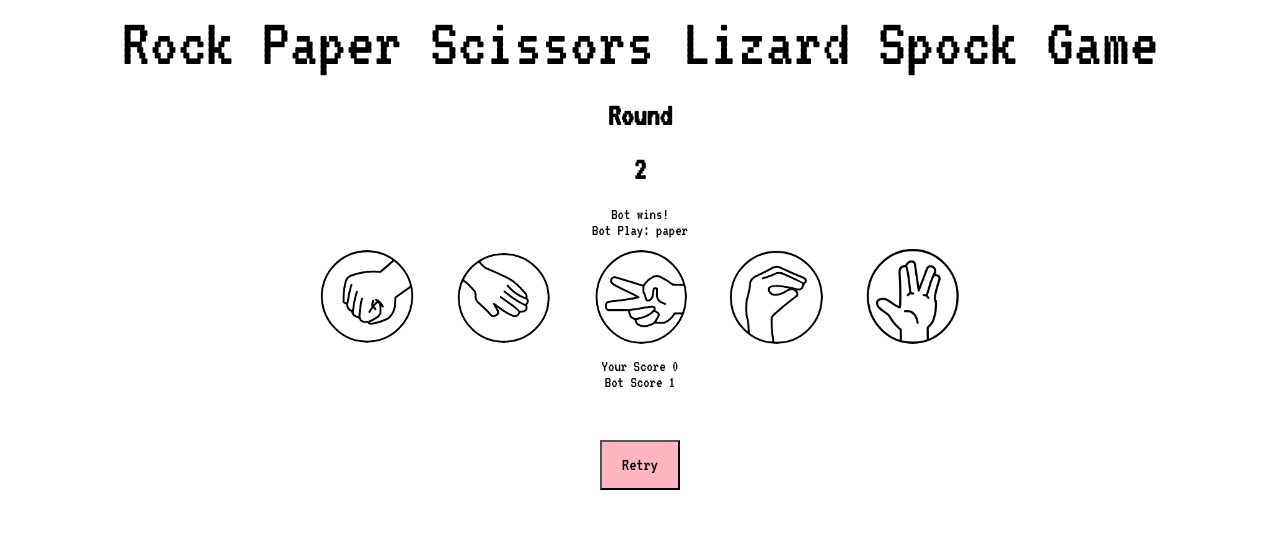
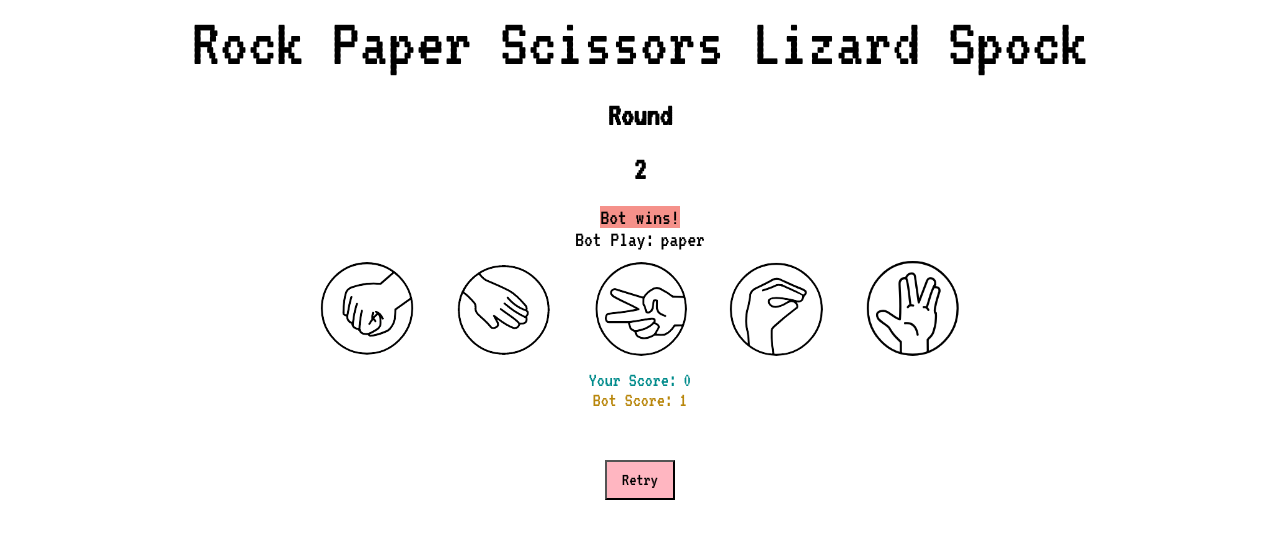
Before and after one commit to missdays/Lizard-Spock-and-Beyond, a plain HTML site: page index.html in a window 1280 px wide. Both pictures are taken after a click on the button 367 px from the left and 282 px from the top of the page. Drawn offline with Linux system fonts and the light colour scheme.

Commit message:
add background colour to winner in js, change title, css media adjustment

```diff
--- a/assets/css/style.css
+++ b/assets/css/style.css
@@ -5,6 +5,10 @@ body{
 
 #title{
     font-size: 70px;
+}
+
+.bot-win-style{
+    font-size: 22px ;
 }
 
 .game-button{
@@ -45,15 +49,25 @@ body{
     border-width: 5px;
 }
 
+.your-score-style{
+    font-size: 20px ;
+    color: darkcyan;
+}
+.bot-score-style{
+    font-size: 20px ;
+    color: darkgoldenrod;
+}
+
 .retry-btn{
-    width: 80px;
-    height: 50px;
+    width: 70px;
+    height: 40px;
     font-family:'VT323', monospace;
     font-size: large;
     margin-top: 50px;
     background-color: lightpink;
     border-width: 2px;
 }
+
 @media (max-width: 500px) {
     #title {
         font-size: 45px;
@@ -62,7 +76,7 @@ body{
 
 @media (max-width: 300px) {
     #title {
-        font-size: 20px;
+        font-size: 25px;
     }
     .game-button {
         width: 60px;
@@ -74,11 +88,20 @@ body{
     }
 
     h1{
-        font-size: 20px;
+        font-size: 15px;
     }
     .retry-btn{
         width: 40px;
         height: 25px;
         font-size: small;
     }
+    .bot-win-style{
+        font-size: 11px ;
+    }
+    .your-score-style{
+        font-size: 10px ;
+    }
+    .bot-score-style{
+        font-size: 10px ;
+    }
 }
--- a/assets/js/script.js
+++ b/assets/js/script.js
@@ -31,7 +31,9 @@ function playGame(selectedGameOption){
 
     //check if it's a draw
     if (computerOption ===selectedGameOption){
-        document.getElementById("winner").innerText="Draw!";
+        let drawText = document.getElementById("winner");
+        drawText.innerText="Draw!";
+        drawText.style.backgroundColor = "#fade8f";
     }else if(defeatedBy[selectedGameOption].includes(computerOption)) {
         playerScores();
     } else {
@@ -52,14 +54,18 @@ function playGame(selectedGameOption){
 function playerScores(){
     //tell player s/he wins
     let playerScore = parseInt(document.getElementById('player-score').innerText);
-    document.getElementById("winner").innerText="You win!";
+    let playerWinText =  document.getElementById("winner");
+    playerWinText.innerText="You win!";
+    playerWinText.style.backgroundColor = "#9dd882";
     document.getElementById("player-score").innerText = ++playerScore;
 }
 
 function botScores(){
     //tells player bot wins
     let botScore = parseInt(document.getElementById('bot-score').innerText);
-    document.getElementById("winner").innerText="Bot wins!";
+    let botWinText = document.getElementById("winner");
+    botWinText.innerText="Bot wins!";
+    botWinText.style.backgroundColor = "#f5918a";
     document.getElementById("bot-score").innerText = ++botScore;
 }
 
--- a/index.html
+++ b/index.html
@@ -19,18 +19,18 @@
 </head>
 
 <body>
-    <span id="title">Rock Paper Scissors Lizard Spock Game</span>
+    <span id="title">Rock Paper Scissors Lizard Spock</span>
    <div>
         <h1>Round</h1>
         <h1 id="round-number">1</h1>
     </div>
 
    <div>
-        <span id="winner"></span>
+        <span id="winner" class="bot-win-style"></span>
    </div>
    <div>
-        <span>Bot Play:</span>
-        <span id="bot-play"></span>
+        <span class="bot-win-style">Bot Play:</span>
+        <span id="bot-play" class="bot-win-style"></span>
     </div>
 
    <div>
@@ -53,12 +53,12 @@
 
    <div>
         <div>
-            <span>Your Score</span>
-            <span id="player-score">0</span>
+            <span class="your-score-style">Your Score:</span>
+            <span id="player-score" class="your-score-style">0</span>
         </div>
         <div>
-            <span>Bot Score</span>
-            <span id="bot-score">0</span>
+            <span class="bot-score-style">Bot Score:</span>
+            <span id="bot-score" class="bot-score-style">0</span>
         </div>
    </div>
 
```
